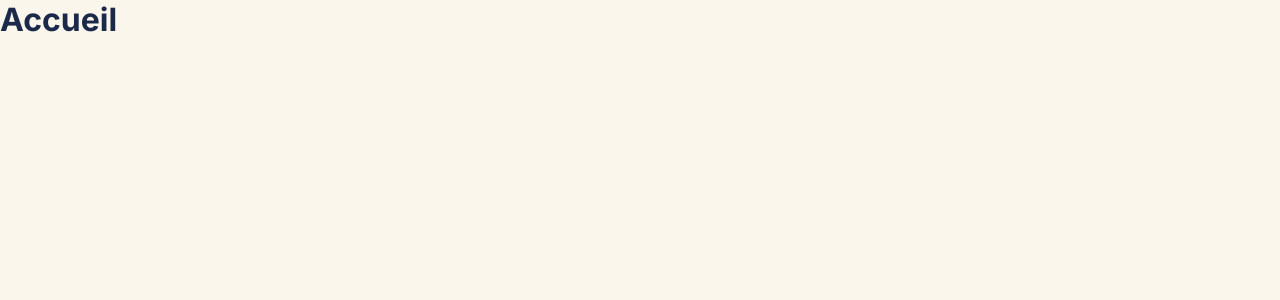
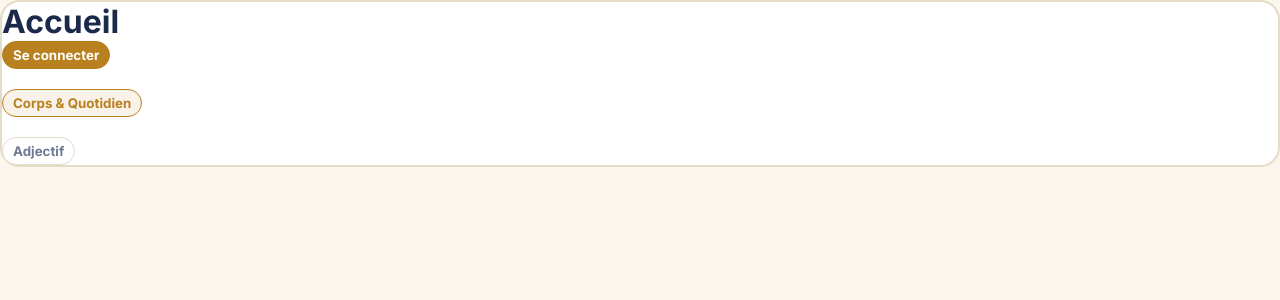
Before and after one commit to Marine-Briet/indokartu, a React (Vite) app in the folder client/: page / in a window 1280 px wide. Shown: the top 300 px of the page. Built offline with nearby package versions, Linux system fonts and the light colour scheme.

Commit message:
Components ‘card’ and ‘button’ #25

```diff
--- /dev/null
+++ b/client/src/components/Bouton.jsx
@@ -0,0 +1,21 @@
+import './Bouton.scss';
+
+function Bouton({ children, onClick, type = "button", variant = "cta", actif = true }) {
+    let classeBouton;
+
+    if (variant === "filtre" && actif) {
+        classeBouton = "bouton bouton--filtre-actif";
+    } else if (variant === "filtre" && !actif) {
+        classeBouton = "bouton bouton--filtre-inactif";
+    } else {
+        classeBouton = "bouton bouton--cta";
+    }
+
+  return (
+    <button type={type} onClick={onClick} className={classeBouton}>
+      {children}
+    </button>
+  );
+}
+
+export default Bouton;
--- /dev/null
+++ b/client/src/components/Bouton.scss
@@ -0,0 +1,25 @@
+@use '../styles/variables' as *;
+
+.bouton {
+    border-radius: 20px;
+    font-weight: bold;
+    padding: 5px 10px;
+}
+
+.bouton--cta {
+    background-color: $c-accent;
+    color: $c-text-white;
+    border: 1px solid $c-accent;
+}
+
+.bouton--filtre-actif {
+    background-color: rgba($c-accent, 0.1);
+    color: $c-accent;
+    border: 1px solid $c-accent;
+}
+
+.bouton--filtre-inactif {
+    background-color: $c-fond-classique;
+    color: $c-texte-secondaire;
+    border: 1px solid $c-bordure-classique;
+}
--- /dev/null
+++ b/client/src/components/Card.jsx
@@ -0,0 +1,7 @@
+import './Card.scss';
+
+function Card({children}) {
+    return <div className="card">{children}</div>;
+}
+
+export default Card;
--- /dev/null
+++ b/client/src/components/Card.scss
@@ -0,0 +1,7 @@
+@use '../styles/variables' as *;
+
+.card {
+    background: $c-fond-classique;
+    border-radius: 20px;
+    border: 2px solid $c-bordure-classique;
+}
--- a/client/src/pages/Accueil.jsx
+++ b/client/src/pages/Accueil.jsx
@@ -1,5 +1,18 @@
+import Card from "../components/Card";
+import Bouton from "../components/Bouton";
+
 function Accueil() {
-    return <h1>Accueil</h1>
-};
+    return(
+    <Card>
+        <h1>Accueil</h1>
+        <Bouton>Se connecter</Bouton>
+        <br />
+        <br />
+        <Bouton variant="filtre" actif={true}>Corps & Quotidien</Bouton>
+        <br />
+        <br />
+        <Bouton variant="filtre" actif={false}>Adjectif</Bouton>
+    </Card>
+)};
 
 export default Accueil;
--- a/client/src/styles/_variables.scss
+++ b/client/src/styles/_variables.scss
@@ -1,9 +1,15 @@
-$c-fond: #FAF6EC;
+$c-fond: #FAF6EC; // Background
 $c-texte-principal: #1B2A4A;
 $c-texte-secondaire: #6E7A93;
-$c-accent: #B8801F;
-$c-fond-blanc: #FFFFFF;
+$c-accent: #B8801F; // Mise en avant d'un mot, bouton CTA, bouton filtre
+$c-text-white: #FFFFFF;
 
+
+// Encart classique fond blanc et bordure
+$c-fond-classique: #FFFFFF;
+$c-bordure-classique: #E4DCC6;
+
+// Couleur catégorie
 $c-corps-et-quotidien: #1E7FB8;
 $c-sens-et-perception: #8A3FC7;
 $c-communication: #3F9E6E;
@@ -12,5 +18,6 @@ $c-travail-et-etudes: #A88A00;
 $c-reussi: #4CAF50;
 $c-rate: #D9534F;
 
+// Police d'écriture
 $font-principal: 'Inter', sans-serif;
 $font-secondaire: 'Fraunces', serif;
--- a/client/src/styles/main.scss
+++ b/client/src/styles/main.scss
@@ -8,10 +8,10 @@
     padding: 0;
     box-sizing: border-box;
     font-family: $font-principal;
-
 }
 
 body {
     background-color: $c-fond;
     color: $c-texte-principal;
+    overflow-y: scroll;
 }
```
